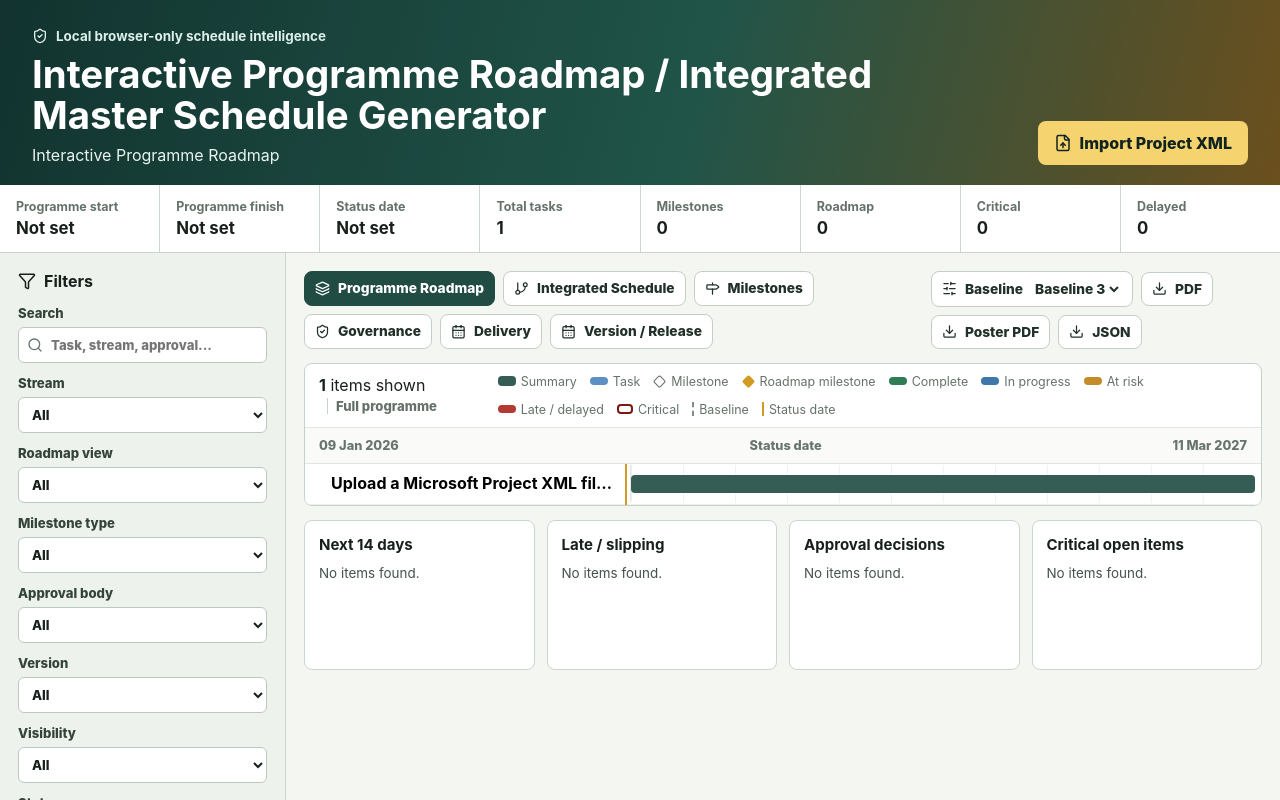
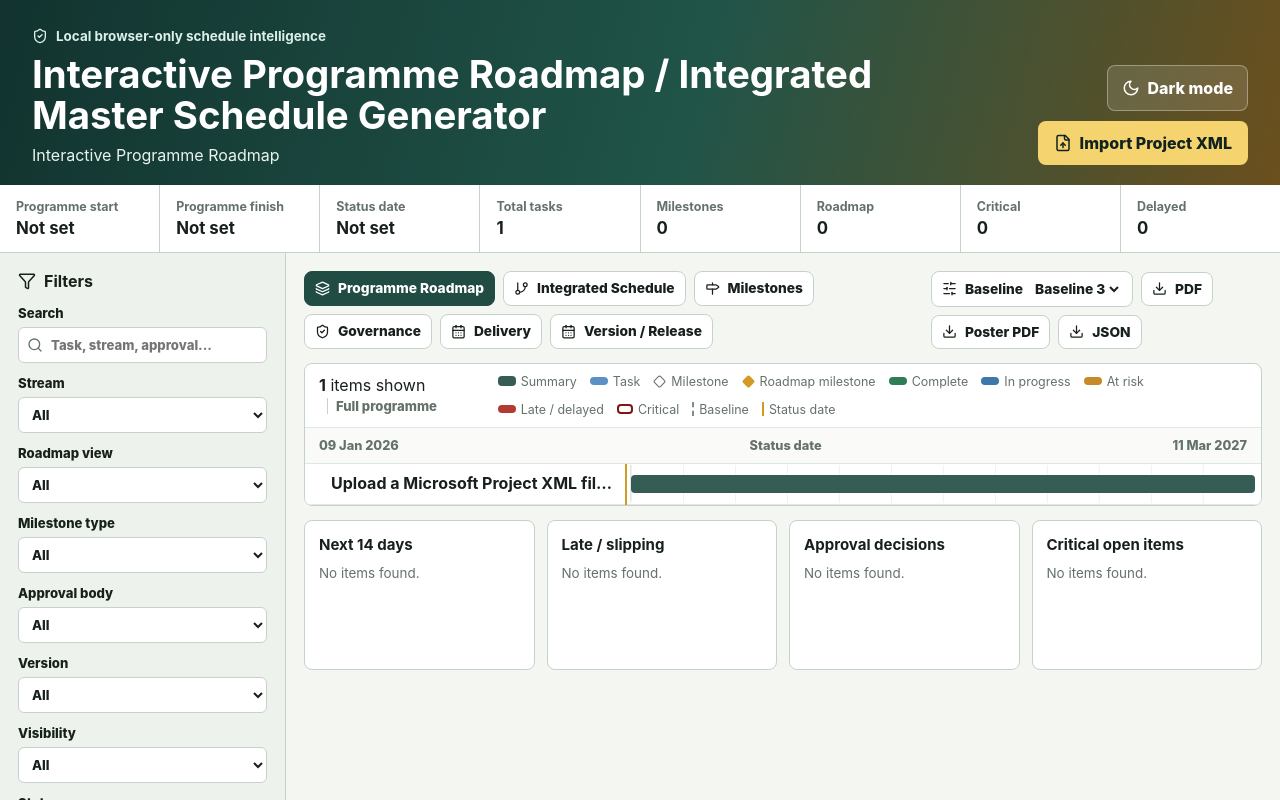
Before and after one commit to andyheggs/interactive-programme-roadmap, a React (Vite) app: page / in a window 1280 px wide. Shown: the top 800 px of the page. Built offline with nearby package versions, Linux system fonts and the light colour scheme.

Commit message:
Add light and dark mode toggle

```diff
--- a/src/main.tsx
+++ b/src/main.tsx
@@ -9,10 +9,12 @@ import {
   Filter,
   GitBranch,
   Layers,
+  Moon,
   Milestone,
   Search,
   ShieldCheck,
   SlidersHorizontal,
+  Sun,
   X,
 } from "lucide-react";
 import { exportProgrammePdf } from "./lib/exportProgrammePdf";
@@ -456,6 +458,16 @@ function App() {
   const [error, setError] = useState<string | undefined>();
   const [baselineNumber, setBaselineNumber] = useState(3);
   const [sourceXml, setSourceXml] = useState<{ xml: string; fileName: string } | undefined>();
+  const [theme, setTheme] = useState<"light" | "dark">(() => {
+    const stored = window.localStorage.getItem("roadmap-theme");
+    if (stored === "light" || stored === "dark") return stored;
+    return window.matchMedia?.("(prefers-color-scheme: dark)").matches ? "dark" : "light";
+  });
+
+  useEffect(() => {
+    document.documentElement.dataset.theme = theme;
+    window.localStorage.setItem("roadmap-theme", theme);
+  }, [theme]);
 
   useEffect(() => {
     setFilters((current) => {
@@ -547,11 +559,17 @@ function App() {
           <h1>Interactive Programme Roadmap / Integrated Master Schedule Generator</h1>
           <p>{schedule.title}{schedule.sourceFileName ? ` from ${schedule.sourceFileName}` : ""}</p>
         </div>
-        <label className="upload-button">
-          <FileUp size={18} />
-          Import Project XML
-          <input type="file" accept=".xml,text/xml,application/xml" onChange={(event) => event.target.files?.[0] && importFile(event.target.files[0])} />
-        </label>
+        <div className="header-actions">
+          <button className="theme-button" type="button" onClick={() => setTheme((current) => current === "dark" ? "light" : "dark")}>
+            {theme === "dark" ? <Sun size={18} /> : <Moon size={18} />}
+            {theme === "dark" ? "Light mode" : "Dark mode"}
+          </button>
+          <label className="upload-button">
+            <FileUp size={18} />
+            Import Project XML
+            <input type="file" accept=".xml,text/xml,application/xml" onChange={(event) => event.target.files?.[0] && importFile(event.target.files[0])} />
+          </label>
+        </div>
       </header>
 
       {error ? <div className="error">{error}</div> : null}
--- a/src/styles.css
+++ b/src/styles.css
@@ -1,9 +1,56 @@
 :root {
   font-family: Inter, ui-sans-serif, system-ui, -apple-system, BlinkMacSystemFont, "Segoe UI", sans-serif;
-  color: #17201b;
-  background: #f4f6f2;
+  color: var(--text);
+  background: var(--page);
   font-synthesis: none;
   text-rendering: optimizeLegibility;
+  color-scheme: light;
+  --page: #f4f6f2;
+  --surface: #ffffff;
+  --surface-soft: #edf2ed;
+  --surface-subtle: #fafbf9;
+  --text: #17201b;
+  --text-strong: #1f3028;
+  --muted: #647269;
+  --border: #c7d1cb;
+  --border-soft: #e1e7e3;
+  --header-text: #ffffff;
+  --header-muted: #eaf4ee;
+  --header-bg: linear-gradient(105deg, #12332f 0%, #205449 54%, #6b4f1d 100%);
+  --accent: #f5d36f;
+  --accent-text: #11231f;
+  --active: #214c43;
+  --active-text: #ffffff;
+  --hover: #f0f6f3;
+  --track-grid: #eef2ef;
+  --danger-bg: #fff1ef;
+  --danger-text: #74170f;
+  --shadow: rgba(23, 32, 27, 0.18);
+}
+
+:root[data-theme="dark"] {
+  color-scheme: dark;
+  --page: #101816;
+  --surface: #17211e;
+  --surface-soft: #141f1c;
+  --surface-subtle: #111b18;
+  --text: #eef6f1;
+  --text-strong: #ffffff;
+  --muted: #a8bab0;
+  --border: #31423b;
+  --border-soft: #26362f;
+  --header-text: #ffffff;
+  --header-muted: #d5ebe3;
+  --header-bg: linear-gradient(105deg, #071613 0%, #12342e 58%, #4d3a16 100%);
+  --accent: #f5d36f;
+  --accent-text: #10211d;
+  --active: #7cc7b0;
+  --active-text: #0d1714;
+  --hover: #20312b;
+  --track-grid: #25352f;
+  --danger-bg: #331a18;
+  --danger-text: #ffb5ad;
+  --shadow: rgba(0, 0, 0, 0.42);
 }
 
 * { box-sizing: border-box; }
@@ -18,8 +65,8 @@ main { min-height: 100vh; }
   justify-content: space-between;
   gap: 24px;
   padding: 28px 32px 20px;
-  color: white;
-  background: linear-gradient(105deg, #12332f 0%, #205449 54%, #6b4f1d 100%);
+  color: var(--header-text);
+  background: var(--header-bg);
 }
 
 .eyebrow {
@@ -34,9 +81,16 @@ main { min-height: 100vh; }
 
 h1, h2, h3, p { margin-top: 0; }
 h1 { max-width: 980px; margin-bottom: 8px; font-size: clamp(1.55rem, 3vw, 2.4rem); line-height: 1.08; letter-spacing: 0; }
-.app-header p { margin-bottom: 0; color: #eaf4ee; }
+.app-header p { margin-bottom: 0; color: var(--header-muted); }
 
-.upload-button, .controls button, .tabs button, .icon-button {
+.header-actions {
+  display: flex;
+  flex-wrap: wrap;
+  justify-content: flex-end;
+  gap: 10px;
+}
+
+.upload-button, .theme-button, .controls button, .tabs button, .icon-button {
   display: inline-flex;
   align-items: center;
   justify-content: center;
@@ -49,25 +103,36 @@ h1 { max-width: 980px; margin-bottom: 8px; font-size: clamp(1.55rem, 3vw, 2.4rem
   min-width: 185px;
   padding: 12px 16px;
   border-radius: 8px;
-  color: #11231f;
-  background: #f5d36f;
+  color: var(--accent-text);
+  background: var(--accent);
   font-weight: 800;
 }
 
+.theme-button {
+  min-width: 136px;
+  padding: 12px 14px;
+  border: 1px solid rgba(255,255,255,0.34);
+  border-radius: 8px;
+  color: var(--header-text);
+  background: rgba(255,255,255,0.12);
+  font-weight: 800;
+}
+
+.theme-button:hover { background: rgba(255,255,255,0.2); }
 .upload-button input { display: none; }
-.error { margin: 14px 32px 0; padding: 12px 14px; border-left: 4px solid #b3261e; background: #fff1ef; color: #74170f; }
+.error { margin: 14px 32px 0; padding: 12px 14px; border-left: 4px solid #b3261e; background: var(--danger-bg); color: var(--danger-text); }
 
 .summary-bar {
   display: grid;
   grid-template-columns: repeat(8, minmax(110px, 1fr));
   gap: 1px;
   margin: 0;
-  background: #ced8d0;
-  border-bottom: 1px solid #c9d2cc;
+  background: var(--border);
+  border-bottom: 1px solid var(--border);
 }
 
-.metric { padding: 14px 16px; background: #ffffff; }
-.metric span { display: block; margin-bottom: 4px; color: #647269; font-size: 0.78rem; font-weight: 700; }
+.metric { padding: 14px 16px; background: var(--surface); }
+.metric span { display: block; margin-bottom: 4px; color: var(--muted); font-size: 0.78rem; font-weight: 700; }
 .metric strong { font-size: 1.05rem; }
 
 .workspace {
@@ -78,31 +143,31 @@ h1 { max-width: 980px; margin-bottom: 8px; font-size: clamp(1.55rem, 3vw, 2.4rem
 
 .side-panel {
   padding: 18px;
-  border-right: 1px solid #cbd5cf;
-  background: #edf2ed;
+  border-right: 1px solid var(--border);
+  background: var(--surface-soft);
 }
 
 .panel-title { display: flex; align-items: center; gap: 8px; margin-bottom: 14px; }
-.field { display: grid; gap: 6px; margin-bottom: 12px; color: #34433b; font-size: 0.82rem; font-weight: 800; }
+.field { display: grid; gap: 6px; margin-bottom: 12px; color: var(--text); font-size: 0.82rem; font-weight: 800; }
 .field select, .field input {
   width: 100%;
   min-height: 36px;
-  border: 1px solid #bbc8c0;
+  border: 1px solid var(--border);
   border-radius: 6px;
   padding: 7px 9px;
-  background: #ffffff;
-  color: #17201b;
+  background: var(--surface);
+  color: var(--text);
 }
 
 .search-field { position: relative; }
-.search-field svg { position: absolute; left: 9px; bottom: 10px; color: #66766d; }
+.search-field svg { position: absolute; left: 9px; bottom: 10px; color: var(--muted); }
 .search-field input { padding-left: 32px; }
 .date-range {
   display: grid;
   grid-template-columns: 1fr 1fr;
   gap: 8px;
 }
-.check { display: flex; align-items: center; gap: 8px; margin: 12px 0; color: #2b3832; font-size: 0.9rem; }
+.check { display: flex; align-items: center; gap: 8px; margin: 12px 0; color: var(--text); font-size: 0.9rem; }
 
 .content { min-width: 0; padding: 18px; }
 .view-bar {
@@ -116,24 +181,24 @@ h1 { max-width: 980px; margin-bottom: 8px; font-size: clamp(1.55rem, 3vw, 2.4rem
 .tabs button, .controls button, .controls label {
   min-height: 34px;
   padding: 8px 10px;
-  border: 1px solid #c3cec7;
+  border: 1px solid var(--border);
   border-radius: 8px;
-  background: #ffffff;
-  color: #213028;
+  background: var(--surface);
+  color: var(--text);
   font-size: 0.86rem;
   font-weight: 800;
 }
 
-.tabs button.active { background: #214c43; border-color: #214c43; color: #ffffff; }
+.tabs button.active { background: var(--active); border-color: var(--active); color: var(--active-text); }
 .controls { display: flex; flex-wrap: wrap; gap: 8px; align-items: center; }
 .controls label { display: inline-flex; align-items: center; gap: 8px; }
-.controls select { border: 0; color: #213028; background: transparent; font-weight: 800; }
+.controls select { border: 0; color: var(--text); background: transparent; font-weight: 800; }
 
 .timeline-shell {
   overflow: hidden;
-  border: 1px solid #c7d1cb;
+  border: 1px solid var(--border);
   border-radius: 8px;
-  background: #ffffff;
+  background: var(--surface);
 }
 
 .timeline-toolbar, .timeline-scale {
@@ -142,19 +207,19 @@ h1 { max-width: 980px; margin-bottom: 8px; font-size: clamp(1.55rem, 3vw, 2.4rem
   justify-content: space-between;
   gap: 10px;
   padding: 10px 14px;
-  border-bottom: 1px solid #e1e7e3;
+  border-bottom: 1px solid var(--border-soft);
 }
 
-.timeline-toolbar span { color: #657269; }
+.timeline-toolbar span { color: var(--muted); }
 .window-label {
   display: inline-flex;
   margin-left: 8px;
   padding-left: 8px;
-  border-left: 1px solid #c7d1cb;
+  border-left: 1px solid var(--border);
   font-size: 0.82rem;
   font-weight: 800;
 }
-.legend { display: flex; flex-wrap: wrap; gap: 13px; align-items: center; color: #44524b; font-size: 0.78rem; }
+.legend { display: flex; flex-wrap: wrap; gap: 13px; align-items: center; color: var(--muted); font-size: 0.78rem; }
 .legend span { display: inline-flex; align-items: center; gap: 5px; }
 .key { display: inline-block; width: 18px; height: 8px; border-radius: 4px; background: #528b7c; }
 .key.summary { height: 10px; background: #365d55; }
@@ -176,7 +241,7 @@ h1 { max-width: 980px; margin-bottom: 8px; font-size: clamp(1.55rem, 3vw, 2.4rem
   fill: #d29b24;
 }
 
-.timeline-scale { color: #68756d; font-size: 0.8rem; font-weight: 800; background: #fafbf9; }
+.timeline-scale { color: var(--muted); font-size: 0.8rem; font-weight: 800; background: var(--surface-subtle); }
 .timeline { position: relative; max-height: 62vh; overflow: auto; }
 .timeline::after {
   content: "";
@@ -194,23 +259,24 @@ h1 { max-width: 980px; margin-bottom: 8px; font-size: clamp(1.55rem, 3vw, 2.4rem
   width: 100%;
   min-height: 38px;
   border: 0;
-  border-bottom: 1px solid #eef2ef;
-  background: #ffffff;
+  border-bottom: 1px solid var(--border-soft);
+  background: var(--surface);
+  color: var(--text);
   text-align: left;
 }
 
-.timeline-row:hover, .timeline-row.selected { background: #f0f6f3; }
+.timeline-row:hover, .timeline-row.selected { background: var(--hover); }
 .row-label {
   display: flex;
   align-items: center;
   gap: 6px;
   min-width: 0;
   padding: 8px 12px;
-  border-right: 1px solid #e2e8e4;
+  border-right: 1px solid var(--border-soft);
 }
 .row-name { overflow: hidden; text-overflow: ellipsis; white-space: nowrap; font-weight: 750; }
 .indent-spacer { width: 14px; flex: 0 0 14px; }
-.row-track { position: relative; display: block; min-height: 38px; background-image: linear-gradient(to right, #eef2ef 1px, transparent 1px); background-size: 8.333% 100%; }
+.row-track { position: relative; display: block; min-height: 38px; background-image: linear-gradient(to right, var(--track-grid) 1px, transparent 1px); background-size: 8.333% 100%; }
 
 .bar {
   position: absolute;
@@ -237,12 +303,12 @@ h1 { max-width: 980px; margin-bottom: 8px; font-size: clamp(1.55rem, 3vw, 2.4rem
   transform: translateX(-50%) rotate(45deg);
   border-radius: 3px;
   background: #315e9c;
-  outline: 2px solid #ffffff;
+  outline: 2px solid var(--surface);
 }
 .milestone.roadmap { background: #d29b24; }
 .milestone.critical { box-shadow: 0 0 0 2px #7d1712; }
 .baseline-marker { position: absolute; top: 7px; bottom: 7px; border-left: 2px dashed #8c9790; }
-.delay-badge { position: absolute; top: 8px; padding: 2px 5px; border-radius: 5px; background: #fff1ef; color: #a32d24; font-size: 0.72rem; font-style: normal; font-weight: 900; }
+.delay-badge { position: absolute; top: 8px; padding: 2px 5px; border-radius: 5px; background: var(--danger-bg); color: var(--danger-text); font-size: 0.72rem; font-style: normal; font-weight: 900; }
 
 .status-pill {
   display: inline-flex;
@@ -269,13 +335,13 @@ h1 { max-width: 980px; margin-bottom: 8px; font-size: clamp(1.55rem, 3vw, 2.4rem
 .insight {
   min-height: 150px;
   padding: 14px;
-  border: 1px solid #cbd5cf;
+  border: 1px solid var(--border);
   border-radius: 8px;
-  background: #ffffff;
+  background: var(--surface);
 }
 .insight h3 { margin-bottom: 10px; font-size: 0.94rem; }
-.insight p { margin-bottom: 9px; color: #44524b; font-size: 0.84rem; line-height: 1.35; }
-.insight strong { color: #1f3028; }
+.insight p { margin-bottom: 9px; color: var(--muted); font-size: 0.84rem; line-height: 1.35; }
+.insight strong { color: var(--text-strong); }
 
 .drawer {
   position: fixed;
@@ -286,25 +352,27 @@ h1 { max-width: 980px; margin-bottom: 8px; font-size: clamp(1.55rem, 3vw, 2.4rem
   height: 100vh;
   overflow: auto;
   padding: 24px;
-  border-left: 1px solid #bec8c2;
-  background: #ffffff;
-  box-shadow: -18px 0 45px rgba(23, 32, 27, 0.18);
+  border-left: 1px solid var(--border);
+  background: var(--surface);
+  box-shadow: -18px 0 45px var(--shadow);
 }
 .drawer h2 { margin: 12px 38px 18px 0; line-height: 1.18; }
-.close { position: absolute; top: 18px; right: 18px; width: 34px; height: 34px; border-radius: 8px; background: #edf2ed; color: #24332b; }
+.close { position: absolute; top: 18px; right: 18px; width: 34px; height: 34px; border-radius: 8px; background: var(--surface-soft); color: var(--text); }
 .drawer-grid { display: grid; grid-template-columns: 132px minmax(0, 1fr); gap: 10px 14px; }
-.drawer-grid span { color: #657269; font-size: 0.82rem; font-weight: 800; }
-.drawer-grid strong { min-width: 0; color: #17201b; font-size: 0.9rem; overflow-wrap: anywhere; }
+.drawer-grid span { color: var(--muted); font-size: 0.82rem; font-weight: 800; }
+.drawer-grid strong { min-width: 0; color: var(--text); font-size: 0.9rem; overflow-wrap: anywhere; }
 
 @media (max-width: 1100px) {
   .summary-bar { grid-template-columns: repeat(4, minmax(130px, 1fr)); }
   .workspace { grid-template-columns: 1fr; }
-  .side-panel { border-right: 0; border-bottom: 1px solid #cbd5cf; }
+  .side-panel { border-right: 0; border-bottom: 1px solid var(--border); }
   .insights { grid-template-columns: repeat(2, minmax(0, 1fr)); }
 }
 
 @media (max-width: 720px) {
   .app-header { align-items: stretch; flex-direction: column; padding: 22px 18px; }
+  .header-actions { justify-content: stretch; }
+  .header-actions > * { flex: 1 1 180px; }
   .summary-bar, .insights { grid-template-columns: 1fr; }
   .content, .side-panel { padding: 12px; }
   .view-bar { flex-direction: column; }
```
